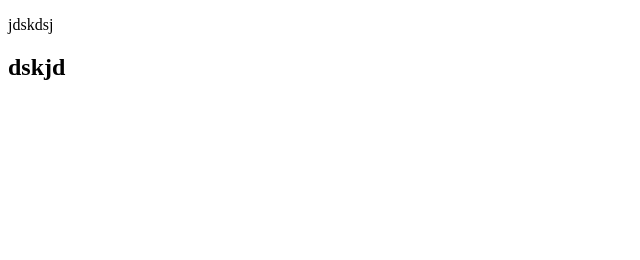
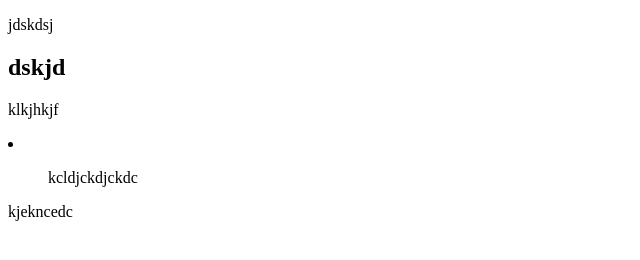
Before and after one commit to DelgadoLopezClaudioIvan/EJEM, a plain HTML site: page index.html in a window 1280 px wide. Shown: the whole page, without its empty margins (0-640 px from the left). Drawn offline with Linux system fonts and the light colour scheme.

Commit message:
uanfk indexs

```diff
--- a/index.html
+++ b/index.html
@@ -1,5 +1,5 @@
 <!DOCTYPE html>
-<html lang="en">
+<html lang="es">
 <head>
     <meta charset="UTF-8">
     <meta name="viewport" content="width=device-width, initial-scale=1.0">
@@ -8,5 +8,13 @@
 <body>
     <p>jdskdsj</p>
     <h2>dskjd</h2>
+    <p>klkjhkjf</p>
+    <li>
+        <ol>
+            <p>kcldjckdjckdc</p>
+        </ol>
+    </li>
+
+    <nav>kjekncedc</nav>
 </body>
 </html>
```
